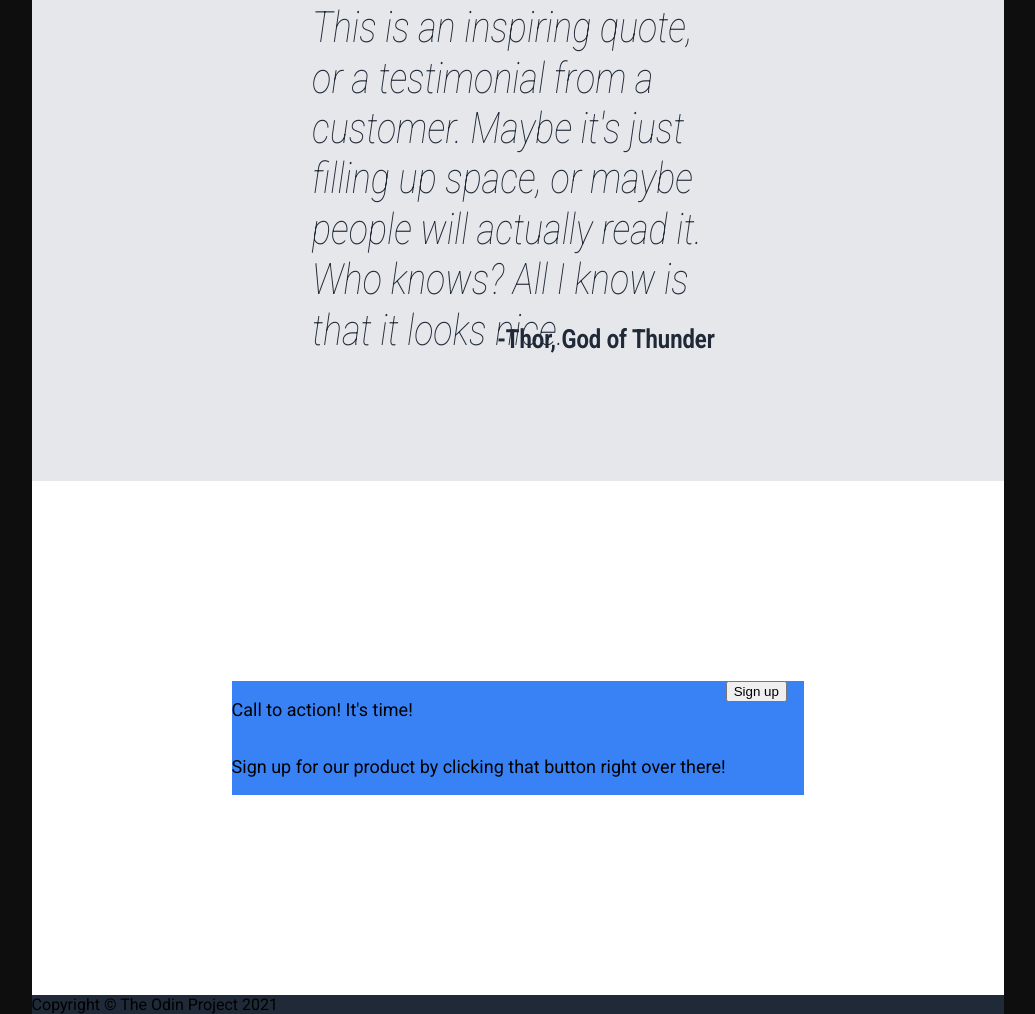
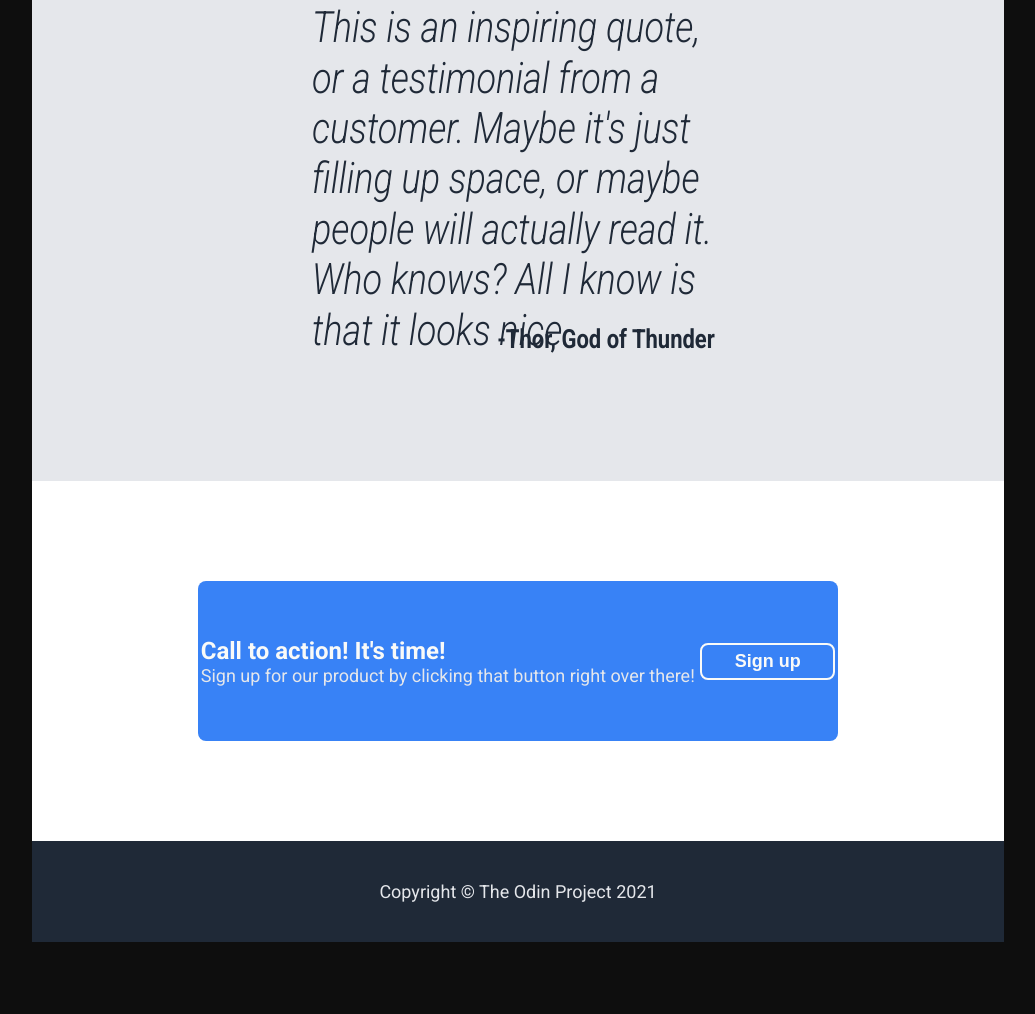
Before and after one commit to nzarakas/Project-Number-One, a plain HTML site: page index.html in a window 1280 px wide. Shown: the part 1250-2264 px from the top of the page, without its empty margins (122-1157 px from the left). After the commit the page ends 2192 px from the top, so only its background shows below. Drawn offline with Linux system fonts and the light colour scheme.

Commit message:
Base css finished
Finished sect 4 and footer. Need to look into eliminating distortion when zooming in & out

```diff
--- a/index.html
+++ b/index.html
@@ -63,6 +63,8 @@
         </div>
 
     </div>
-    <div class="footer">Copyright © The Odin Project 2021</div>
+    <div class="footer">
+        <p>Copyright © The Odin Project 2021</p>
+    </div>
 </body>
 </html>
--- a/style.css
+++ b/style.css
@@ -160,12 +160,13 @@ h2 {
     flex-direction: column;
     flex-wrap: wrap;
     padding: 130px 280px;
+
 }
 .quote {
     font-size: 36px;
     font-style: italic;
     transform: scale(1, 1.2);
-    font-weight: 250;
+    font-weight: 350;
     color: #1F2937;
     margin: 0;
 }
@@ -189,11 +190,22 @@ h2 {
     CONTAINER THREE CSS RULES
 =======================================
 */
+
+.container-three {
+    padding: 100px 0;
+
+}
 .blue-call-to-action {
     background-color: #3882f6;
-    margin: 200px;
+    margin: auto;
+    width: 50vw;
+    height: 160px;
+    border-radius: 8px;
     display: flex;
+    flex: 1;
     flex-direction: row;
+    justify-content: space-around;
+    align-items: center;
 }
 
 .blue-call-to-action-text {
@@ -201,3 +213,47 @@ h2 {
     display: flex;
     flex-direction: column;
 }
+
+.cta1 {
+    margin: 0;
+    font-size: 24px;
+    font-weight: bold;
+    color: #f9faf8;
+}
+
+.cta2 {
+    margin:0;
+    font-size: 18px;
+    color: #e5e7eb
+}
+
+#bb {
+    width: 135px;
+    height: 37px;
+    background-color: #3882f6;
+    border-color: #f9faf8;
+    border-width: 2px;
+    color: #f9faf8;
+    font-size: 18px;
+    font-weight: bold;
+    text-align: center;
+    border-radius: 8px;
+    border-style: solid;
+}
+
+/*
+=======================================
+            FOOTER CSS
+=======================================
+*/
+.footer {
+    background-color: #1F2937;
+    height: 100px;
+    padding: 5vh;
+}
+
+.footer p {
+    font-size: 18px;
+    color: #e5e7eb;
+    margin: auto;
+}
```
